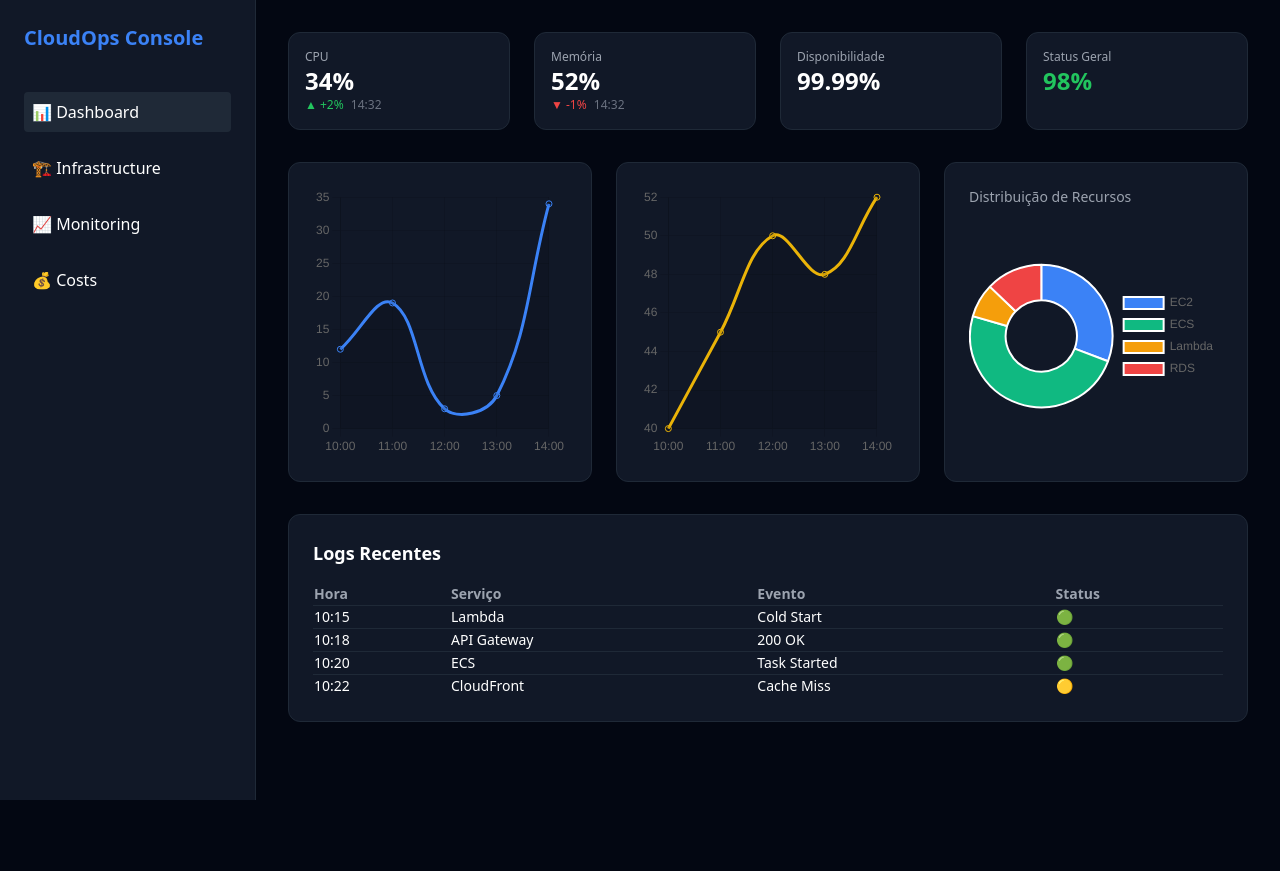
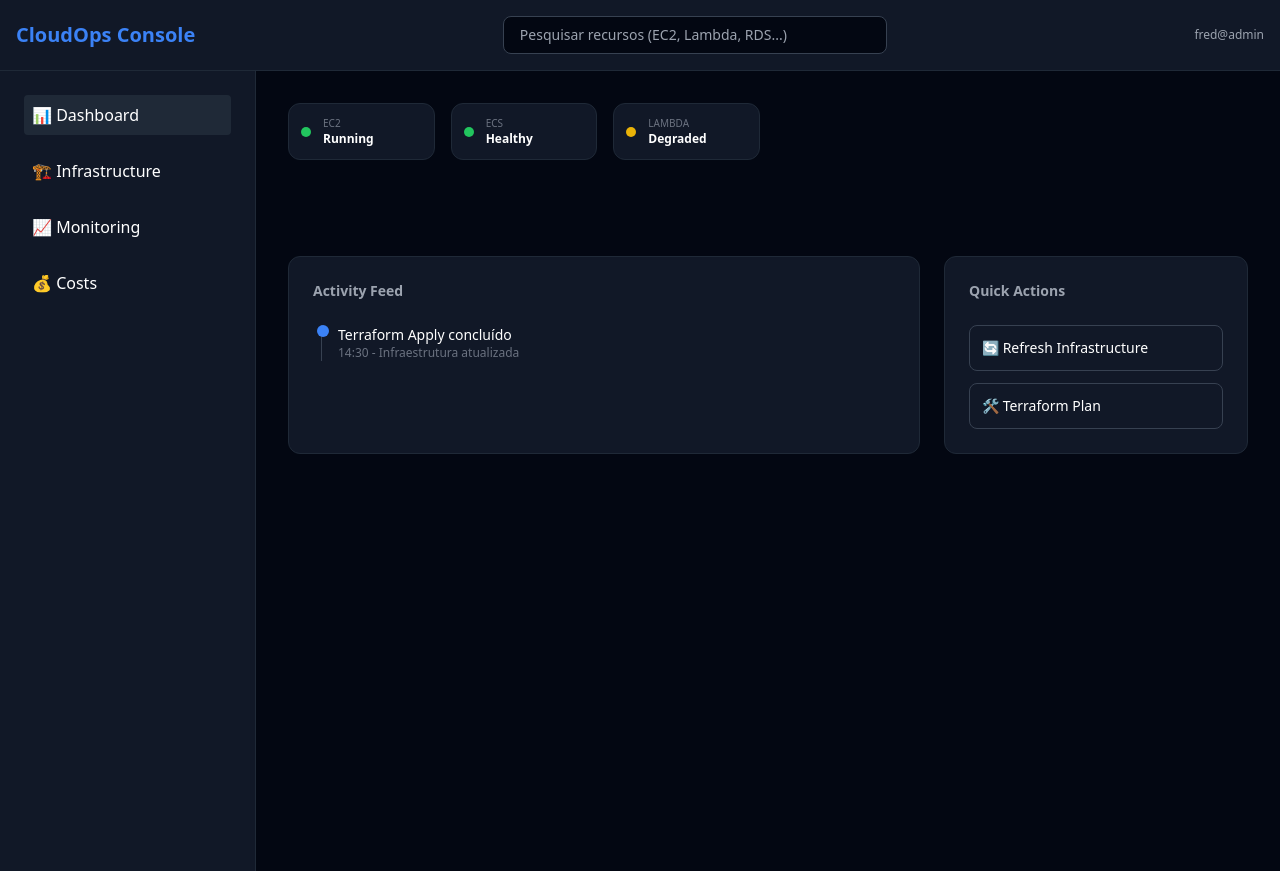
Before and after one commit to 87fred/tf-aws-cloudops-app, a plain HTML site: page frontend/dashboard.html in a window 1280 px wide. Before the commit the page ends 800 px from the top, so only its background shows below. Drawn offline with nearby package versions, Linux system fonts and the light colour scheme.

Commit message:
feat: estruturação das páginas do frontend

```diff
--- a/frontend/config.js
+++ b/frontend/config.js
@@ -1,4 +1,4 @@
 // Gerado dinamicamente pelo Terraform - Nao edite manualmente
 const CONFIG = {
-  API_URL: "https://cumk25p2l2.execute-api.us-east-1.amazonaws.com"
+  API_URL: "https://tguzc7yc59.execute-api.us-east-1.amazonaws.com"
 };
--- a/frontend/dashboard.html
+++ b/frontend/dashboard.html
@@ -7,9 +7,18 @@
 </head>
 <body class="bg-gray-950 text-white font-sans">
 
+    <!-- 1. Header Global com Busca -->
+    <header class="bg-gray-900 border-b border-gray-800 p-4 flex justify-between items-center sticky top-0 z-50">
+        <h1 class="text-xl font-bold text-blue-500">CloudOps Console</h1>
+        <div class="relative w-96">
+            <input type="text" placeholder="Pesquisar recursos (EC2, Lambda, RDS...)"
+                   class="w-full bg-gray-950 border border-gray-700 rounded-lg px-4 py-2 text-sm focus:outline-none focus:border-blue-500 transition">
+        </div>
+        <div class="text-xs text-gray-400">fred@admin</div>
+    </header>
+
 <div class="flex h-screen">
     <aside class="w-64 bg-gray-900 border-r border-gray-800 p-6">
-        <h1 class="text-xl font-bold text-blue-500 mb-10">CloudOps Console</h1>
         <nav class="space-y-4">
             <a href="dashboard.html" class="block p-2 bg-gray-800 rounded">📊 Dashboard</a>
             <a href="infrastructure.html" class="block p-2 hover:text-blue-400">🏗️ Infrastructure</a>
@@ -19,75 +28,55 @@
     </aside>
 
     <main class="flex-1 p-8 overflow-y-auto">
-        <!-- Cards Superiores -->
-        <div class="grid grid-cols-1 md:grid-cols-4 gap-6 mb-8">
-            <div class="bg-gray-900 p-4 rounded-xl border border-gray-800">
-                <h3 class="text-gray-400 text-xs">CPU</h3>
-                <p class="text-2xl font-bold">34%</p>
-                <p class="text-green-500 text-xs">▲ +2% <span class="text-gray-500 ml-1">14:32</span></p>
+
+        <!-- 2. Infrastructure Health (Novo) -->
+        <div class="grid grid-cols-2 md:grid-cols-6 gap-4 mb-8">
+            <div class="bg-gray-900 p-3 rounded-xl border border-gray-800 flex items-center gap-3">
+                <div class="w-2.5 h-2.5 rounded-full bg-green-500"></div>
+                <div><p class="text-[10px] text-gray-500 uppercase">EC2</p><p class="text-xs font-bold">Running</p></div>
             </div>
-            <div class="bg-gray-900 p-4 rounded-xl border border-gray-800">
-                <h3 class="text-gray-400 text-xs">Memória</h3>
-                <p class="text-2xl font-bold">52%</p>
-                <p class="text-red-500 text-xs">▼ -1% <span class="text-gray-500 ml-1">14:32</span></p>
+            <div class="bg-gray-900 p-3 rounded-xl border border-gray-800 flex items-center gap-3">
+                <div class="w-2.5 h-2.5 rounded-full bg-green-500"></div>
+                <div><p class="text-[10px] text-gray-500 uppercase">ECS</p><p class="text-xs font-bold">Healthy</p></div>
             </div>
-            <div class="bg-gray-900 p-4 rounded-xl border border-gray-800">
-                <h3 class="text-gray-400 text-xs">Disponibilidade</h3>
-                <p class="text-2xl font-bold">99.99%</p>
-            </div>
-            <div class="bg-gray-900 p-4 rounded-xl border border-gray-800">
-                <h3 class="text-gray-400 text-xs">Status Geral</h3>
-                <p class="text-2xl font-bold text-green-500">98%</p>
+            <div class="bg-gray-900 p-3 rounded-xl border border-gray-800 flex items-center gap-3">
+                <div class="w-2.5 h-2.5 rounded-full bg-yellow-500"></div>
+                <div><p class="text-[10px] text-gray-500 uppercase">Lambda</p><p class="text-xs font-bold">Degraded</p></div>
             </div>
         </div>
 
-        <!-- Linha de Gráficos e Distribuição -->
-      <div class="grid grid-cols-3 gap-6 mb-8">
-    <div class="bg-gray-900 p-6 rounded-xl border border-gray-800 h-80"><canvas id="cpuChart"></canvas></div>
-    <div class="bg-gray-900 p-6 rounded-xl border border-gray-800 h-80"><canvas id="memChart"></canvas></div>
-    <div class="bg-gray-900 p-6 rounded-xl border border-gray-800 h-80 flex flex-col">
-        <h3 class="text-sm text-gray-400 mb-2">Distribuição de Recursos</h3>
-        <div class="flex-1 min-h-0">
-            <canvas id="resourceChart"></canvas>
+        <!-- Cards Superiores (Originais mantidos) -->
+        <div class="grid grid-cols-1 md:grid-cols-4 gap-6 mb-8">
+             <!-- ... seus cards originais de CPU/Mem/Disp ... -->
         </div>
-    </div>
-</div>
 
-        <!-- Tabela de Logs -->
-        <div class="bg-gray-900 p-6 rounded-xl border border-gray-800">
-            <h3 class="text-lg font-bold mb-4">Logs Recentes</h3>
-            <table class="w-full text-left text-sm">
-                <thead><tr class="text-gray-400"><th>Hora</th><th>Serviço</th><th>Evento</th><th>Status</th></tr></thead>
-                <tbody>
-                    <tr class="border-t border-gray-800"><td>10:15</td><td>Lambda</td><td>Cold Start</td><td class="text-green-500">🟢</td></tr>
-                    <tr class="border-t border-gray-800"><td>10:18</td><td>API Gateway</td><td>200 OK</td><td class="text-green-500">🟢</td></tr>
-                    <tr class="border-t border-gray-800"><td>10:20</td><td>ECS</td><td>Task Started</td><td class="text-green-500">🟢</td></tr>
-                    <tr class="border-t border-gray-800"><td>10:22</td><td>CloudFront</td><td>Cache Miss</td><td class="text-yellow-500">🟡</td></tr>
-                </tbody>
-            </table>
+        <!-- Linha de Gráficos -->
+        <div class="grid grid-cols-3 gap-6 mb-8">
+             <!-- ... seus gráficos originais ... -->
+        </div>
+
+        <!-- 3. Activity Feed e Quick Actions (Substituindo a tabela antiga) -->
+        <div class="grid grid-cols-1 lg:grid-cols-3 gap-6">
+            <div class="lg:col-span-2 bg-gray-900 p-6 rounded-xl border border-gray-800">
+                <h3 class="text-sm font-bold text-gray-400 mb-6">Activity Feed</h3>
+                <div class="space-y-6">
+                    <div class="flex gap-4">
+                        <div class="w-px bg-gray-700 relative ml-2"><div class="absolute -left-1 w-3 h-3 rounded-full bg-blue-500"></div></div>
+                        <div><p class="text-sm">Terraform Apply concluído</p><p class="text-xs text-gray-500">14:30 - Infraestrutura atualizada</p></div>
+                    </div>
+                </div>
+            </div>
+
+            <div class="bg-gray-900 p-6 rounded-xl border border-gray-800">
+                <h3 class="text-sm font-bold text-gray-400 mb-6">Quick Actions</h3>
+                <div class="space-y-3">
+                    <button class="w-full text-left p-3 rounded-lg border border-gray-700 hover:border-blue-500 transition text-sm">🔄 Refresh Infrastructure</button>
+                    <button class="w-full text-left p-3 rounded-lg border border-gray-700 hover:border-blue-500 transition text-sm">🛠️ Terraform Plan</button>
+                </div>
+            </div>
         </div>
     </main>
 </div>
-
-<script>
-    // Gráficos de Linha
-    const chartConfig = (id, label, color, data) => new Chart(document.getElementById(id).getContext('2d'), {
-        type: 'line',
-        data: { labels: ['10:00', '11:00', '12:00', '13:00', '14:00'], datasets: [{ label, data, borderColor: color, fill: true, tension: 0.4 }] },
-        options: { responsive: true, maintainAspectRatio: false, plugins: { legend: { display: false } } }
-    });
-    chartConfig('cpuChart', 'CPU %', '#3b82f6', [12, 19, 3, 5, 34]);
-    chartConfig('memChart', 'Memória %', '#eab308', [40, 45, 50, 48, 52]);
-
-    // Gráfico de Donut
-    new Chart(document.getElementById('resourceChart').getContext('2d'), {
-        type: 'doughnut',
-        data: {
-            labels: ['EC2', 'ECS', 'Lambda', 'RDS'],
-            datasets: [{ data: [12, 19, 3, 5], backgroundColor: ['#3b82f6', '#10b981', '#f59e0b', '#ef4444'] }]
-        },
-        options: { responsive: true, maintainAspectRatio: false, plugins: { legend: { position: 'right' } } }
-    });
-</script>
+<!-- Seu script Chart.js permanece igual abaixo -->
 </body>
 </html>
```
Also changed, not shown: frontend/costs.html (+19 -118 lines), frontend/infrastructure.html (+16 -48 lines), frontend/monitoring.html (+12 -24 lines).
